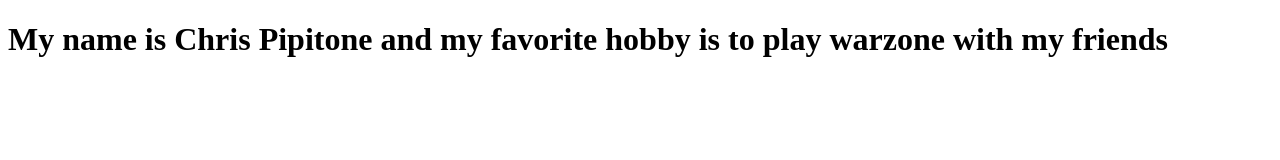
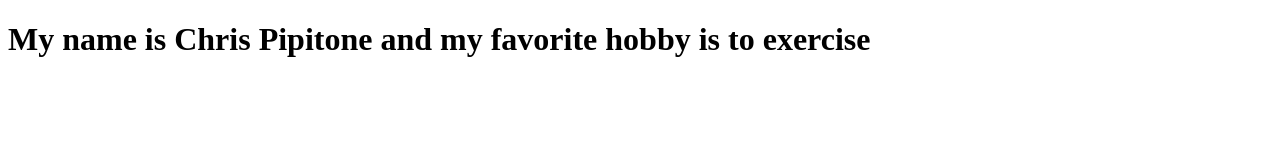
Before and after one commit to ChrisPipitone/Pipitone_Chris_ttp_static, a plain HTML site: page index.html in a window 1280 px wide. Drawn offline with Linux system fonts and the light colour scheme.

Commit message:
Update index.html

```diff
--- a/index.html
+++ b/index.html
@@ -1,6 +1,6 @@
 <!DOCTYPE html>
 <html>
 <h1>
-  My name is Chris Pipitone and my favorite hobby is to play warzone with my friends
+  My name is Chris Pipitone and my favorite hobby is to exercise
 </h1>
 </html>
```
